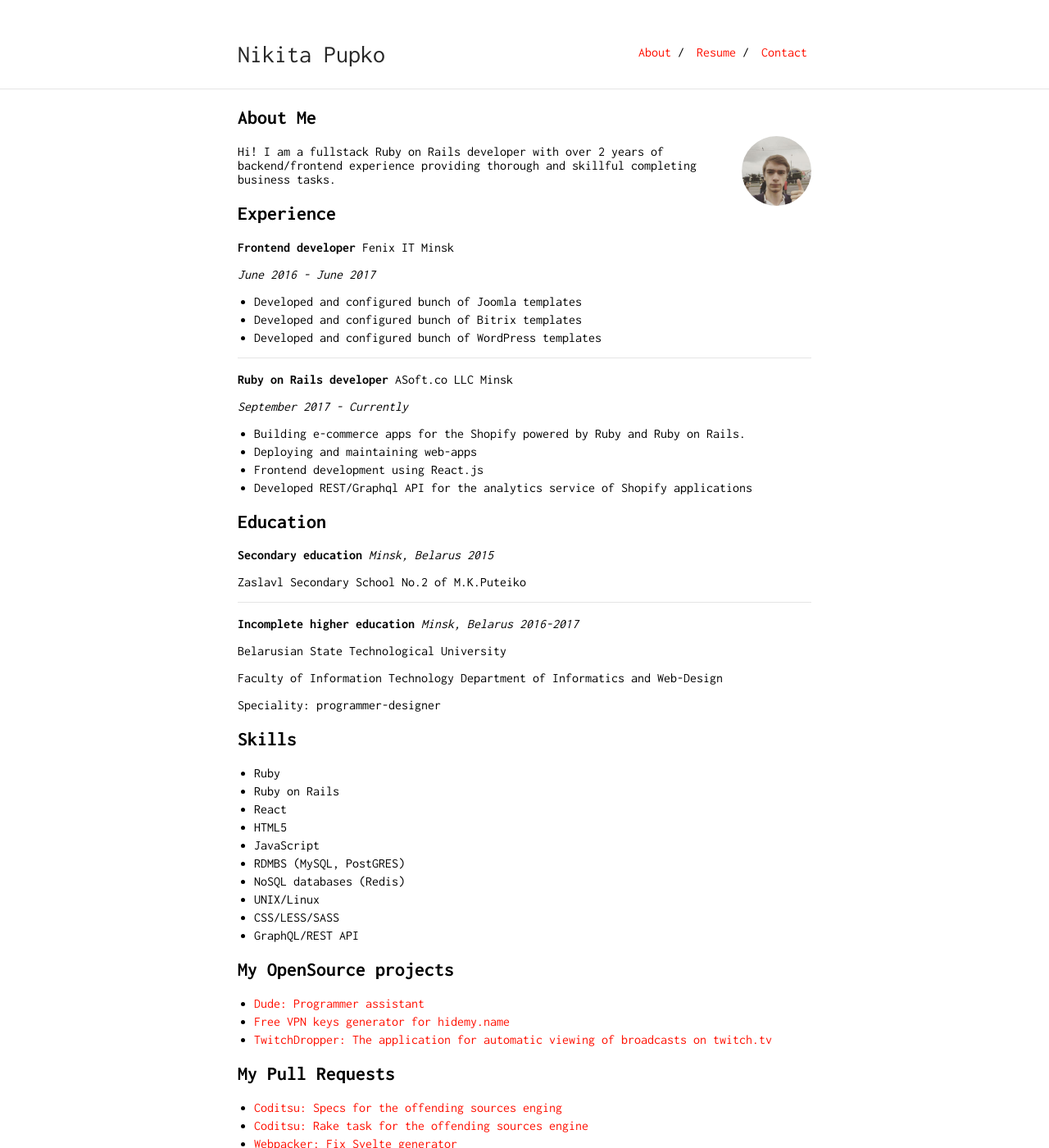
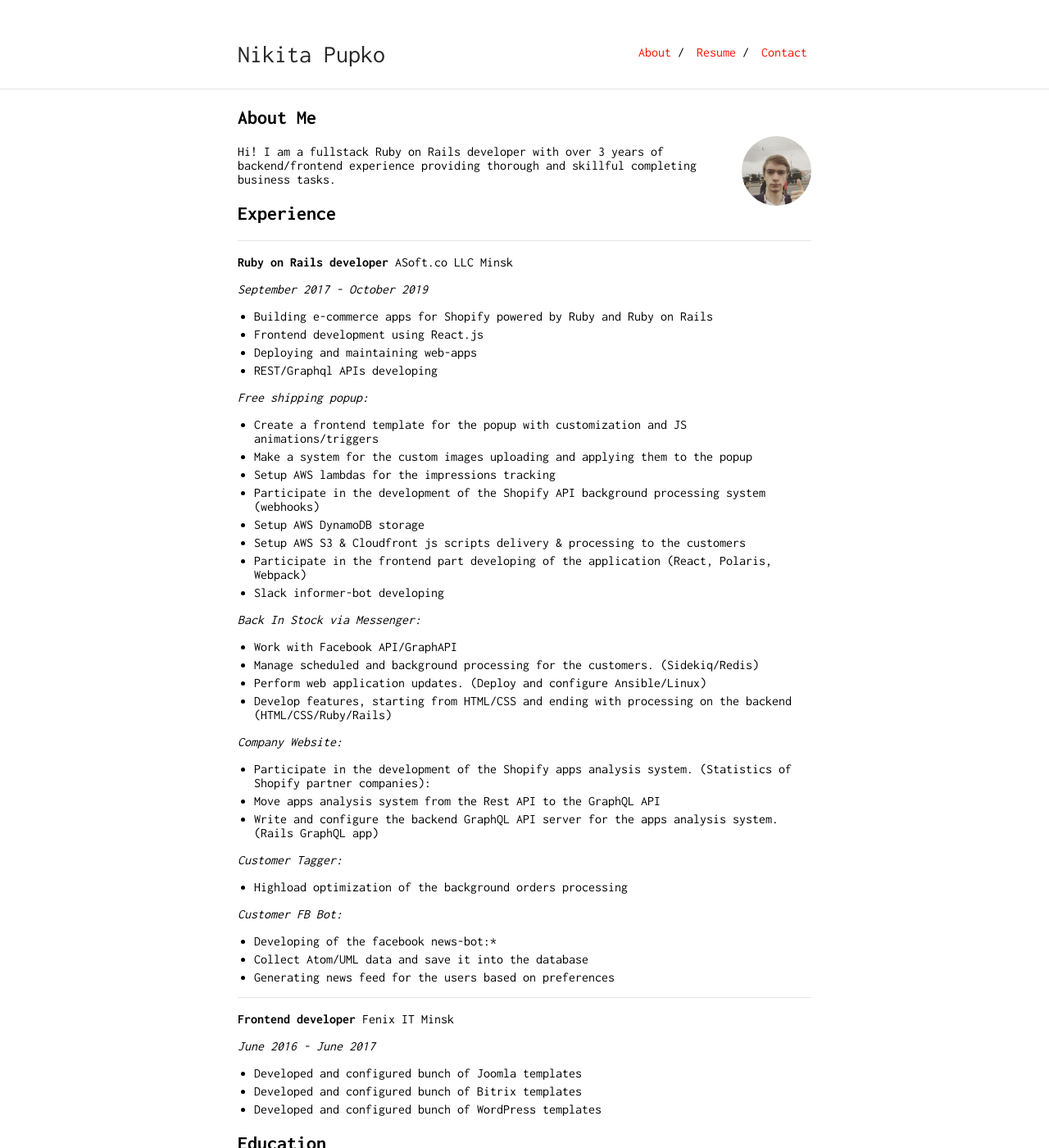
Before and after one commit to npupko/npupko.github.io, a Jekyll site: the page built from index.md, in a window 1280 px wide and 1400 px high. Shown: the whole window at 82% size. Built offline with Jekyll 4.4.1, drawn with Linux system fonts in a browser that asks for light colours; our own code applies the rules of GitHub Pages for plain Markdown files.

Commit message:
Update index

```diff
--- a/index.md
+++ b/index.md
@@ -6,9 +6,53 @@ layout: default
 
 <img class="profile-picture" src="avatar.jpeg">
 
-Hi! I am a fullstack Ruby on Rails developer with over 2 years of backend/frontend experience providing thorough and skillful completing business tasks.
+Hi! I am a fullstack Ruby on Rails developer with over 3 years of backend/frontend experience providing thorough and skillful completing business tasks.
 
 ## Experience
+
+---
+
+**Ruby on Rails developer**
+ASoft.co LLC
+Minsk
+
+_September 2017 - October 2019_
+
+- Building e-commerce apps for Shopify powered by Ruby and Ruby on Rails
+- Frontend development using React.js
+- Deploying and maintaining web-apps
+- REST/Graphql APIs developing
+
+*Free shipping popup:*
+* Create a frontend template for the popup with customization and JS animations/triggers
+* Make a system for the custom images uploading and applying them to the popup
+* Setup AWS lambdas for the impressions tracking
+* Participate in the development of the Shopify API background processing system (webhooks)
+* Setup AWS DynamoDB storage
+* Setup AWS S3 & Cloudfront js scripts delivery & processing to the customers
+* Participate in the frontend part developing of the application (React, Polaris, Webpack)
+* Slack informer-bot developing
+
+*Back In Stock via Messenger:*
+* Work with Facebook API/GraphAPI
+* Manage scheduled and background processing for the customers. (Sidekiq/Redis)
+* Perform web application updates. (Deploy and configure Ansible/Linux)
+* Develop features, starting from HTML/CSS and ending with processing on the backend (HTML/CSS/Ruby/Rails)
+
+*Company Website:*
+* Participate in the development of the Shopify apps analysis system. (Statistics of Shopify partner companies):
+* Move apps analysis system from the Rest API to the GraphQL API
+* Write and configure the backend GraphQL API server for the apps analysis system. (Rails GraphQL app)
+
+*Customer Tagger:*
+* Highload optimization of the background orders processing
+
+*Customer FB Bot:*
+* Developing of the facebook news-bot:*
+* Collect Atom/UML data and save it into the database
+* Generating news feed for the users based on preferences
+
+---
 
 **Frontend developer**
 Fenix IT
@@ -20,18 +64,6 @@ _June 2016 - June 2017_
 - Developed and configured bunch of Bitrix templates
 - Developed and configured bunch of WordPress templates
 
----
-
-**Ruby on Rails developer**
-ASoft.co LLC
-Minsk
-
-_September 2017 - Currently_
-
-- Building e-commerce apps for the Shopify powered by Ruby and Ruby on Rails.
-- Deploying and maintaining web-apps
-- Frontend development using React.js
-- Developed REST/Graphql API for the analytics service of Shopify applications
 
 ## Education
 
```
